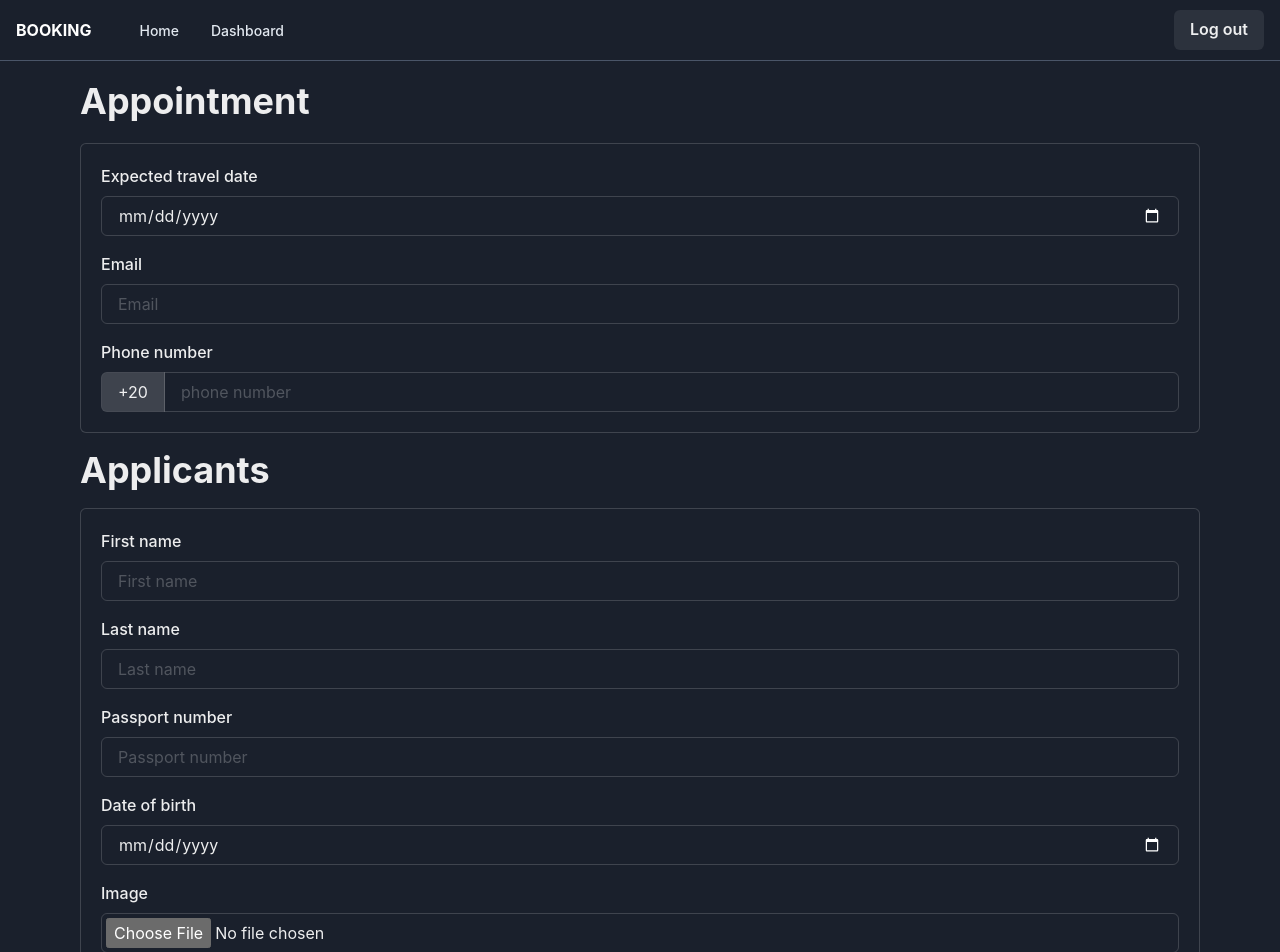
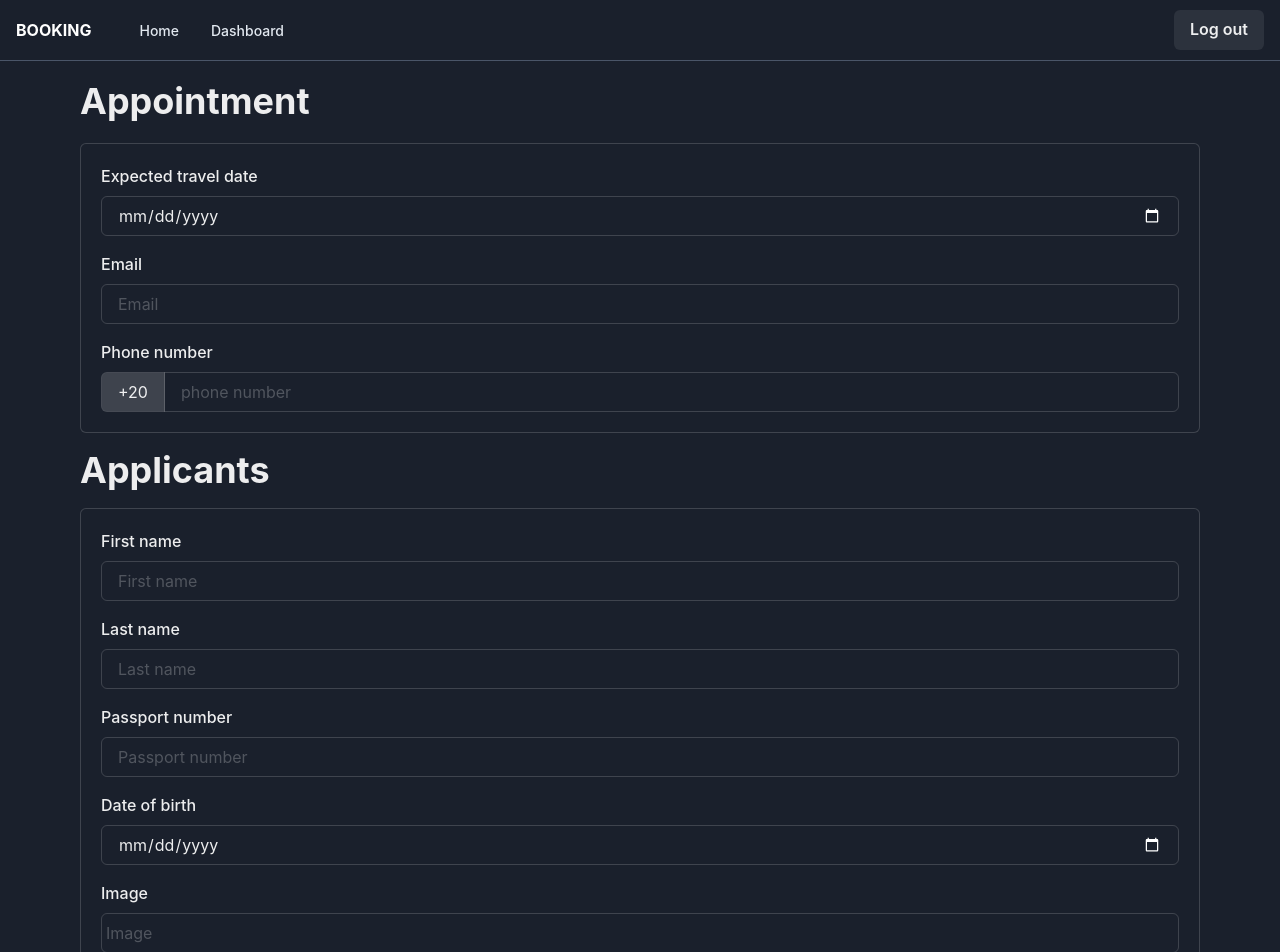
Before and after one commit to NOSTVA/Booking-Project, a React (Create React App) app in the folder Client/: page / in a window 1280 px wide. Shown: the top 952 px of the page. Built offline with nearby package versions, Linux system fonts and the light colour scheme.

Commit message:
form data

```diff
--- a/Client/src/components/MainForm.jsx
+++ b/Client/src/components/MainForm.jsx
@@ -24,6 +24,7 @@ import { useToast } from "@chakra-ui/react";
 
 const MainFrom = () => {
   const [createAppointment, { isLoading }] = useCreateAppointmentMutation();
+
   const [input, setInput] = useState("");
   const [isSubmitted, setIsSubmitted] = useState(false);
   const [phoneNumber, setPhoneNumber] = useState("");
@@ -43,7 +44,7 @@ const MainFrom = () => {
 
   const isError = isSubmitted && (input === "" || phoneNumber === "");
 
-  const handleSubmit = (e) => {
+  const handleSubmit = async (e) => {
     e.preventDefault();
     setIsSubmitted(true);
 
@@ -65,7 +66,9 @@ const MainFrom = () => {
       phone: "+20" + phoneNumber,
       applicants: applicants,
     };
-    createAppointment(formData);
+
+    const result = await createAppointment(formData);
+    console.log("data", result);
   };
 
   const handlePhoneKeyDown = (e) => {
@@ -139,8 +142,7 @@ const MainFrom = () => {
                 onClick={() => {
                   handleConfirmDelete(index);
                   toast.closeAll();
-                }}
-              >
+                }}>
                 Yes
               </Button>
               <Button size="sm" bg="black" onClick={() => toast.closeAll()}>
@@ -293,7 +295,7 @@ const MainFrom = () => {
                     <Input
                       placeholder="Image"
                       size="md"
-                      type="file"
+                      type="text"
                       p={1}
                       value={applicant.image}
                       onChange={(e) =>
```
